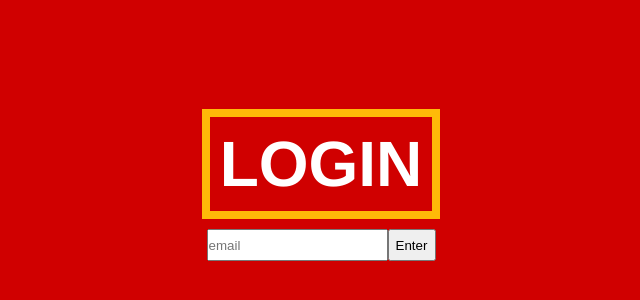
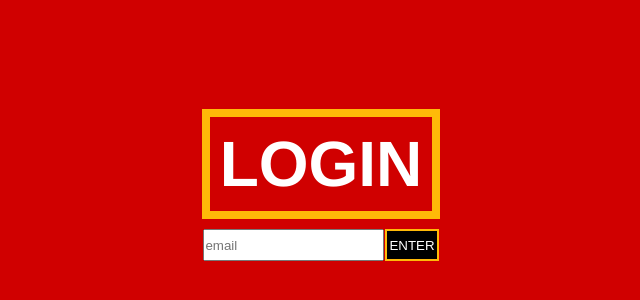
Before and after one commit to Kata7/Capstone_Frontend, a Vue app: page /#/login in a window 1280 px wide. Shown: the part 210-510 px from the top of the page, without its empty margins (319-959 px from the left). Built offline with nearby package versions, Linux system fonts and the light colour scheme.

Commit message:
starting on the main display page

```diff
--- a/src/views/Login.vue
+++ b/src/views/Login.vue
@@ -3,7 +3,7 @@
     <h1 class="title">LOGIN</h1>
     <div class="form">
       <input class="login" placeholder="email" type="text">
-      <button class="enter-btn">Enter</button>
+      <button class="enter-btn">ENTER</button>
     </div>
   </div>
 </template>
@@ -44,7 +44,11 @@ export default {
 
   .enter-btn {
     height: 2rem;
-    width: 3rem;
+    padding: 2px;
+    margin: 0px 0px 0px 1px;
+    color: #FFFFFF;
+    background: #000000;
+    border: 2px solid #FFBA08;
   }
 
   .login {
--- a/src/views/Main.vue
+++ b/src/views/Main.vue
@@ -1,5 +1,5 @@
 <template>
-  <div class="container">
+  <div class="main">
     <div class="images">
       <p>Pictures of food go here</p>
       <img src="/#"/>
@@ -16,12 +16,30 @@ export default {
 </script>
 
 <style scoped>
-  img {
-    width: 200px;
-    height: 200px;
+  .main {
+    display: flex;
+    flex-direction: column;
+    background: #D00000;
+    /* border: 4px solid #FFFFFF; */
+    width: 100%;
+    height: 100vh;
+    align-items: center;
+    justify-content: center;
   }
 
-  .description-short {
-    border: 1px solid black;
+  .title {
+    display: flex;
+    border: 8px solid #FFBA08;
+    padding: 10px;
+    color: #FFFFFF;
+    font-size: 4rem;
+  }
+
+  a {
+    text-decoration: none;
+  }
+
+  img {
+    max-width: 80%;
   }
 </style>
```
